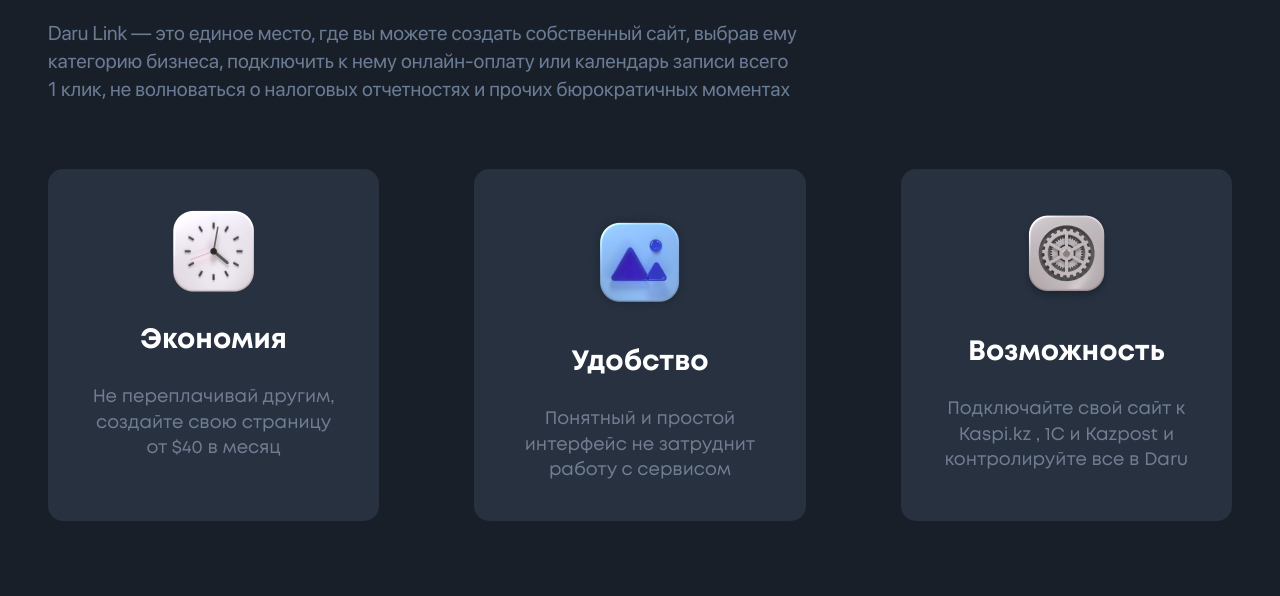
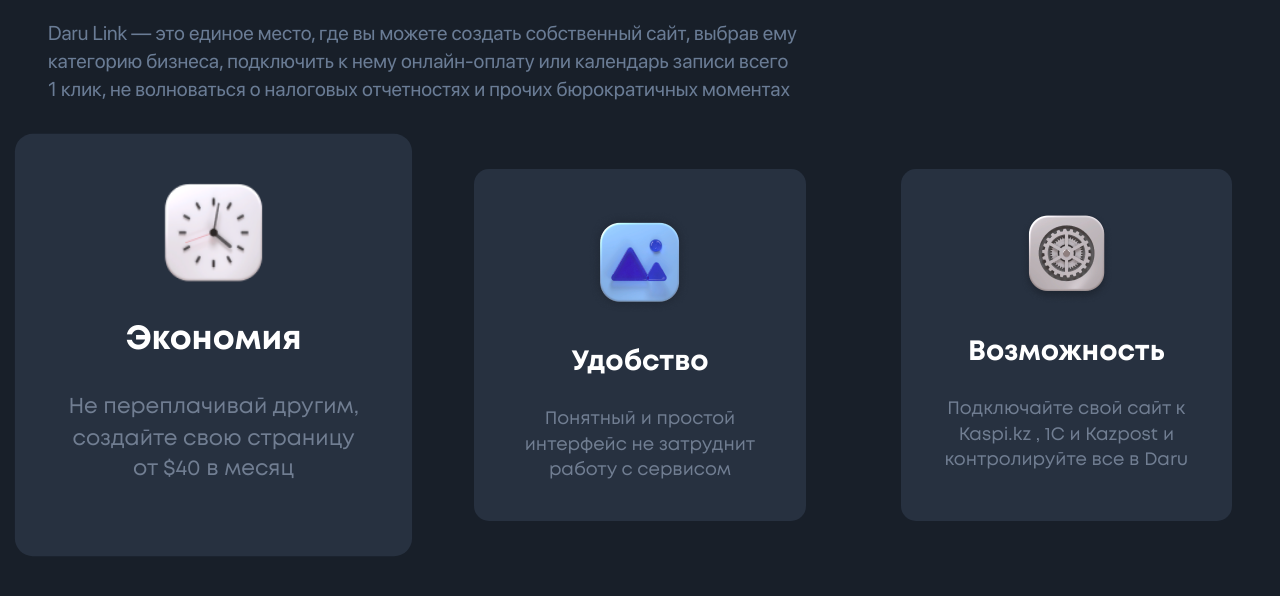
Before and after one commit to egoryan8/daru, a plain HTML site: page index.html in a window 1280 px wide. In both pictures the pointer is over the element 213 px from the left and 1476 px from the top of the page. Shown: the part 1132-1728 px from the top of the page. Drawn offline with Linux system fonts and the light colour scheme; files whose address does not match are found by name.

Commit message:
added transformation

```diff
--- a/styles/style.css
+++ b/styles/style.css
@@ -486,6 +486,12 @@
   flex-direction: column;
   align-items: center;
   padding: 37px 15px;
+  transition: 0.7s ease;
+}
+
+.link__card:hover {
+  cursor: pointer;
+  transform: scale(1.2);
 }
 
 .link__card-pic {
@@ -720,6 +726,12 @@
   flex-direction: column;
   align-items: center;
   padding: 50px 25px;
+  transition: .7s ease;
+}
+
+.cheap__grid-item:hover {
+  cursor: pointer;
+  transform: scale(1.1);
 }
 
 @media screen and (max-width: 1200px) {
```
